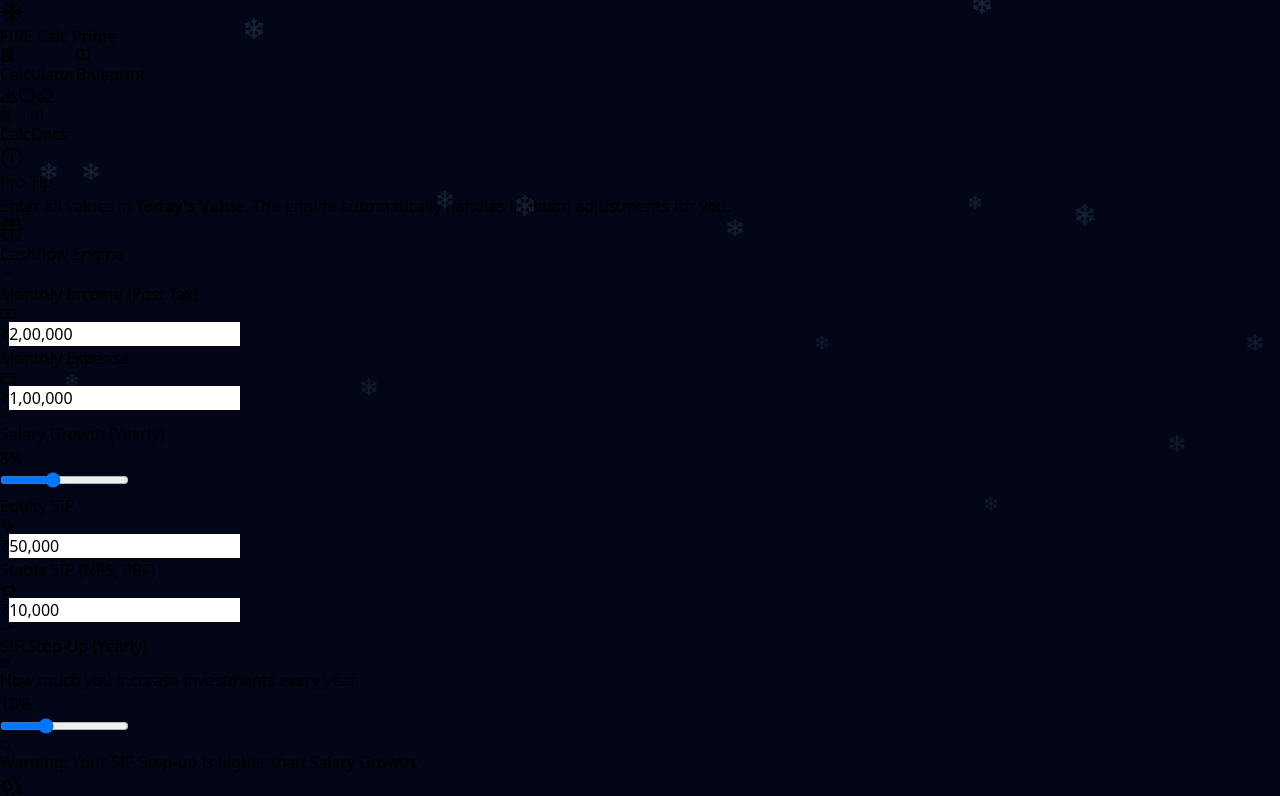
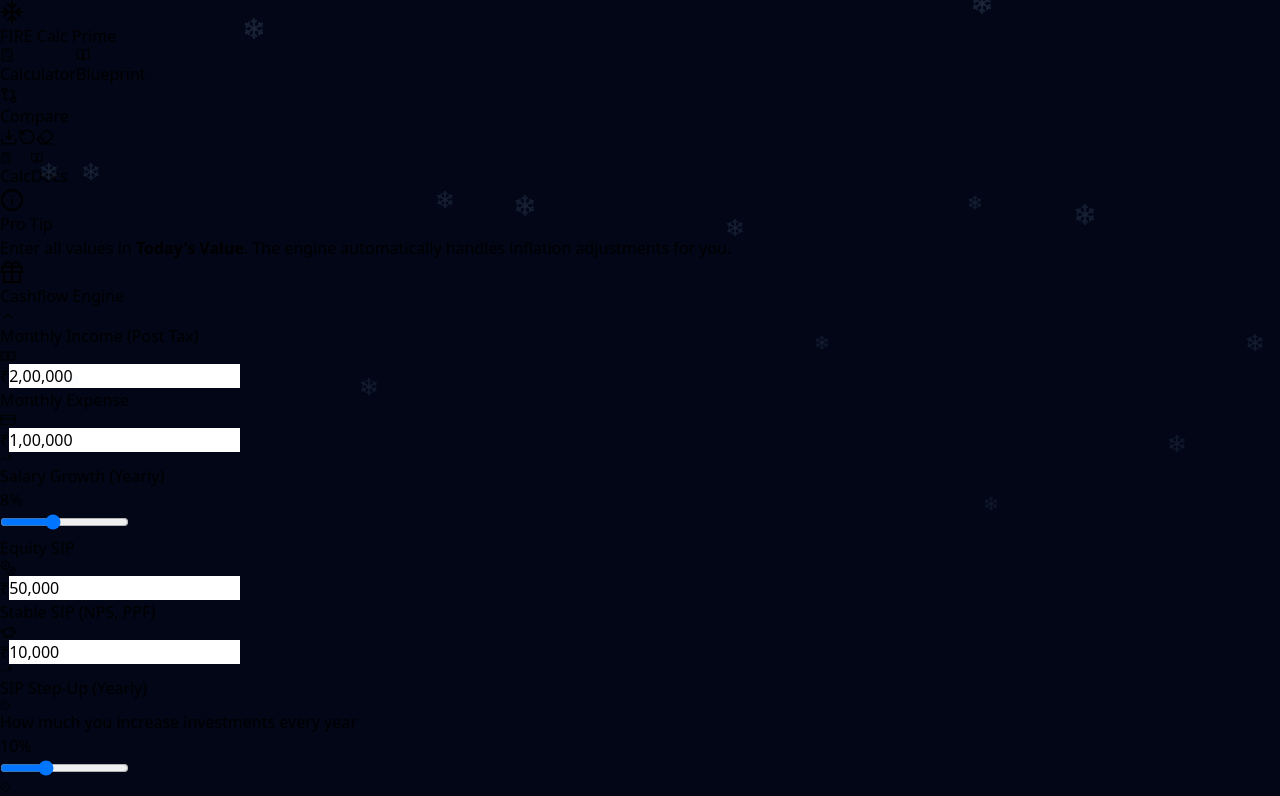
Before and after one commit to rajatssaigal-cyber/fire-calc-prime-v1, a React (Vite) app in the folder fire-calc-app/: page / in a window 1280 px wide. Shown: the top 796 px of the page. Built offline with nearby package versions, Linux system fonts and the light colour scheme.

Commit message:
Update FireCalcPro.jsx
scenario comparison

```diff
--- a/fire-calc-app/src/FireCalcPro.jsx
+++ b/fire-calc-app/src/FireCalcPro.jsx
@@ -1,5 +1,5 @@
 import React, { useState, useMemo, useEffect, useCallback } from "react";
-import { Calculator, BookOpen, Download, RotateCcw, Eraser, Snowflake } from "lucide-react";
+import { Calculator, BookOpen, Download, RotateCcw, Eraser, Snowflake, GitCompare, XCircle } from "lucide-react";
 
 // --- IMPORTS ---
 import { calculateProjection } from './utils/fireMath';
@@ -30,8 +30,14 @@ const DEFAULT_STATE = {
 export default function FireCalcPro() {
   const [activeTab, setActiveTab] = useState("dashboard");
   const [isLoaded, setIsLoaded] = useState(false);
+
+  // CURRENT STATE
   const [state, setState] = useState(DEFAULT_STATE);
   const [debouncedState, setDebouncedState] = useState(DEFAULT_STATE);
+
+  // COMPARISON STATE
+  const [baselineState, setBaselineState] = useState(null);
+
   const [showRealValue, setShowRealValue] = useState(false);
 
   // --- PERSISTENCE ---
@@ -79,6 +85,15 @@ export default function FireCalcPro() {
   const handleReset = () => { if(window.confirm("Reset to default?")) setState(DEFAULT_STATE); };
   const handleClear = () => { if(window.confirm("Clear all data?")) setState(DEFAULT_STATE); };
 
+  // --- BASELINE LOGIC ---
+  const toggleBaseline = () => {
+    if (baselineState) {
+        setBaselineState(null); // Clear baseline
+    } else {
+        setBaselineState(state); // Lock current as baseline
+    }
+  };
+
   // --- METRICS ---
   const totalEquity = Object.values(state.equityAssets).reduce((a, b) => a + (b || 0), 0);
   const totalStable = Object.values(state.stableAssets).reduce((a, b) => a + (b || 0), 0);
@@ -90,11 +105,18 @@ export default function FireCalcPro() {
   const netCashflow = monthlyIncome - monthlyExpenses - totalSIP;
   const emergencyCoverageMonths = monthlyExpenses > 0 ? (state.emergencyFund / monthlyExpenses).toFixed(1) : "N/A";
 
-  // --- ENGINE CALL ---
+  // --- ENGINE CALLS ---
+  // 1. Current Results
   const results = useMemo(() => {
     if (!isLoaded) return null;
     return calculateProjection(debouncedState);
   }, [debouncedState, isLoaded]);
+
+  // 2. Baseline Results (Only calculate if baseline exists)
+  const baselineResults = useMemo(() => {
+    if (!baselineState) return null;
+    return calculateProjection(baselineState);
+  }, [baselineState]);
 
   const hasData = useMemo(() => {
     return (state.annualIncome > 0 || state.currentAnnualExpenses > 0 || totalNetWorth > 0 || (state.monthlySIP.equity + state.monthlySIP.stable) > 0);
@@ -138,6 +160,17 @@ export default function FireCalcPro() {
           </div>
 
           <div className="flex gap-2">
+            <button
+                onClick={toggleBaseline}
+                className={`p-2 rounded-lg border transition-all duration-300 flex items-center gap-2 ${baselineState ? 'bg-indigo-500/20 text-indigo-300 border-indigo-500/50' : 'text-slate-400 hover:text-white bg-white/5 border-white/5'}`}
+                title={baselineState ? "Clear Baseline" : "Lock Baseline for Comparison"}
+            >
+                {baselineState ? <XCircle size={18} /> : <GitCompare size={18}/>}
+                <span className="text-xs font-bold hidden md:inline">{baselineState ? "Clear Comparison" : "Compare"}</span>
+            </button>
+
+            <div className="w-px bg-white/10 mx-1"></div>
+
             <button onClick={handleDownload} className="p-2 text-slate-400 hover:text-white bg-white/5 rounded-lg border border-white/5 hover:border-white/10 transition-colors"><Download size={18}/></button>
             <button onClick={handleReset} className="p-2 text-slate-400 hover:text-emerald-400 bg-white/5 rounded-lg border border-white/5 hover:border-white/10 transition-colors"><RotateCcw size={18}/></button>
             <button onClick={handleClear} className="p-2 text-slate-400 hover:text-rose-400 bg-white/5 rounded-lg border border-white/5 hover:border-white/10 transition-colors"><Eraser size={18}/></button>
@@ -178,6 +211,7 @@ export default function FireCalcPro() {
         <div className="lg:col-span-8">
             <ResultsDashboard
                 results={results}
+                baselineResults={baselineResults} // NEW PROP
                 state={state}
                 hasData={hasData}
                 netCashflow={netCashflow}
```
